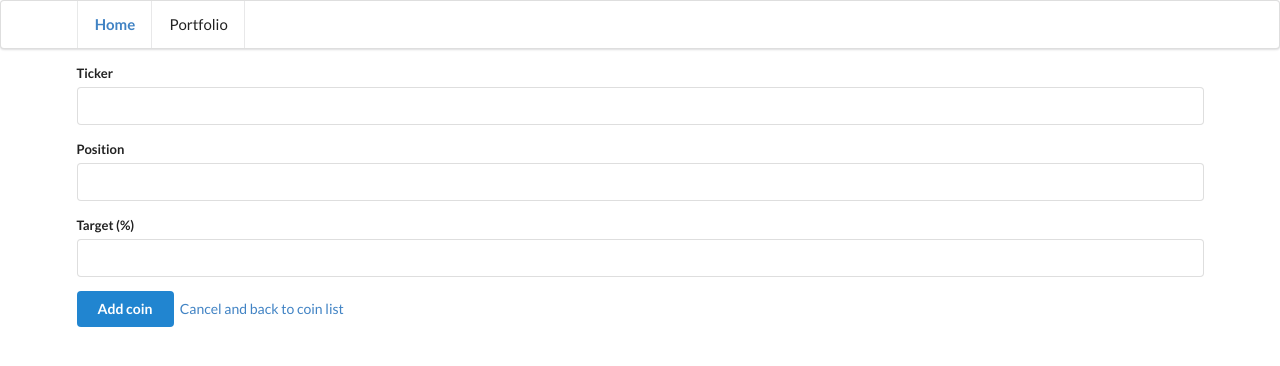
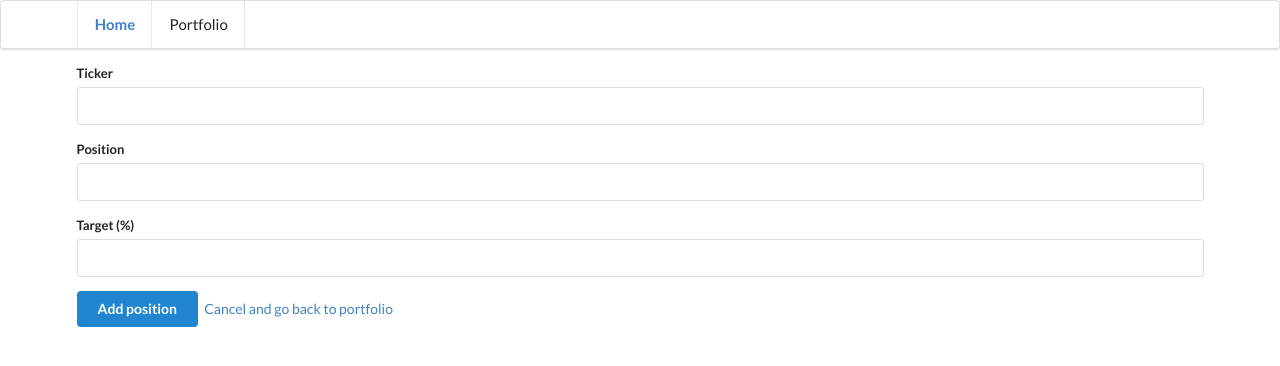
Before and after one commit to thibault/cryptobalancer, a Django app: page /portfolio/edit/ in a window 1280 px wide. Shown: the top 366 px of the page. Run offline with Django 3.2, Linux system fonts and the light colour scheme; parts of the project's set-up code (start-up, migrations or seed data) failed here and were passed over; some libraries are stand-ins or nearby versions.

Commit message:
Update template button text

```diff
--- a/src/templates/portfolio/position_edit.html
+++ b/src/templates/portfolio/position_edit.html
@@ -4,7 +4,13 @@
 <form class="ui form" method="post" action="">
     {% csrf_token %}
     {% include '_form_snippet.html' with form=form %}
-    <button class="ui primary button" type="submit">{{ _('Add coin') }}</button>
-    <a href="{% url 'portfolio' %}">{{ _('Cancel and back to coin list') }}</a>
+    <button class="ui primary button" type="submit">
+        {% if form.instance.id %}
+            {{ _('Edit position') }}
+        {% else %}
+            {{ _('Add position') }}
+        {% endif %}
+    </button>
+    <a href="{% url 'portfolio' %}">{{ _('Cancel and go back to portfolio') }}</a>
 </form>
 {% endblock %}
```
